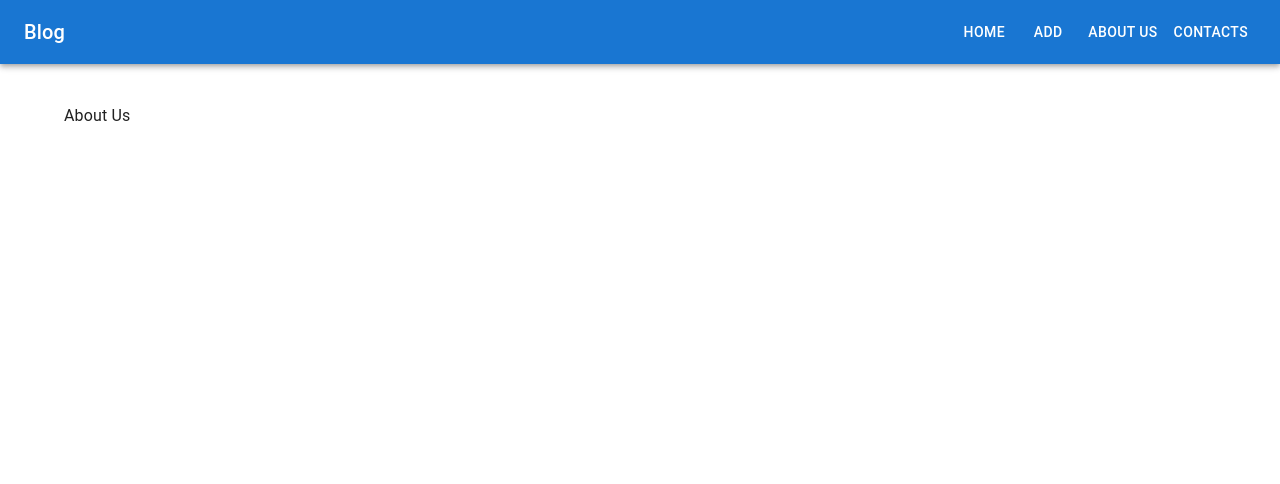
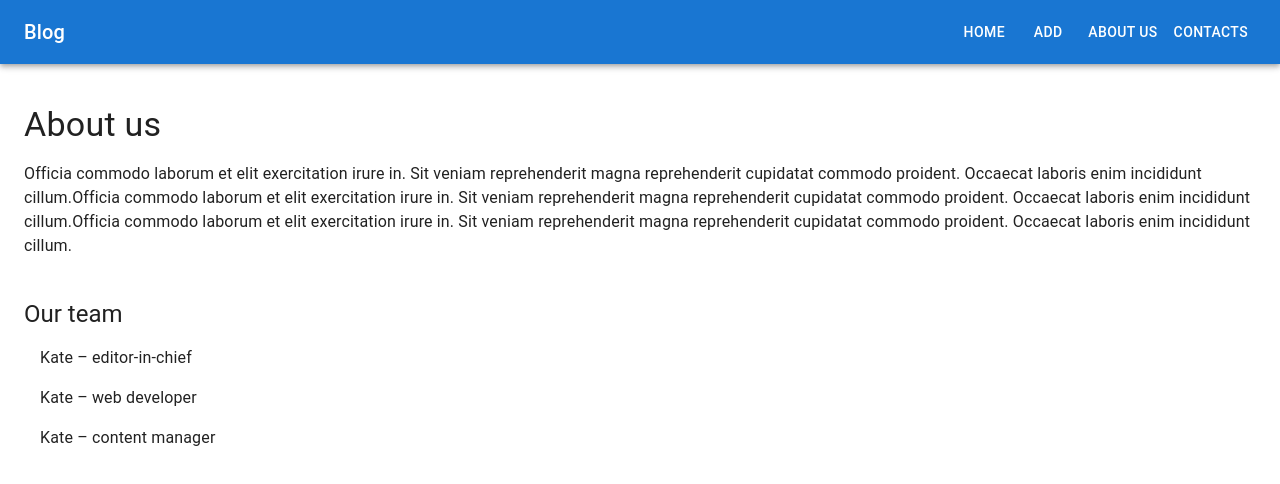
Before and after one commit to kate0321vs/hw-64, a React (Vite) app: page /posts/about in a window 1280 px wide. Shown: the top 484 px of the page. Built offline with nearby package versions, Linux system fonts and the light colour scheme.

Commit message:
Добавила контент на страницы AboutUs и Contacts и убрала лишние консольлоги

```diff
--- a/package.json
+++ b/package.json
@@ -16,6 +16,7 @@
     "@mui/styled-engine-sc": "^6.4.3",
     "axios": "^1.7.9",
     "dayjs": "^1.11.13",
+    "lorem-ipsum": "^2.0.8",
     "react": "^19.0.0",
     "react-dom": "^19.0.0",
     "react-router-dom": "^7.1.5",
--- a/src/App.tsx
+++ b/src/App.tsx
@@ -10,11 +10,11 @@ import EditPost from './components/EditPost/EditPost.tsx';
 
 const App = () => {
   return (
-    <div>
+    <>
       <header>
         <NavBar/>
       </header>
-      <Container maxWidth="lg">
+      <Container maxWidth="xl">
         <Routes>
           <Route path="/"
                  element={<Home/>}/>
@@ -34,7 +34,7 @@ const App = () => {
                  element={<h1>Not found page</h1>}/>
         </Routes>
       </Container>
-    </div>
+    </>
   );
 };
 
--- a/src/components/NavBar/NavBar.tsx
+++ b/src/components/NavBar/NavBar.tsx
@@ -3,7 +3,7 @@ import { NavLink } from 'react-router-dom';
 
 const NavBar = () => {
   return (
-    <Box sx={{ flexGrow: 1, mb: 5}}>
+    <Box sx={{mb: 5}}>
       <AppBar position="static">
         <Toolbar>
           <Typography
--- a/src/containers/AboutUs/AboutUs.tsx
+++ b/src/containers/AboutUs/AboutUs.tsx
@@ -1,8 +1,27 @@
+import { List, ListItem, Typography } from '@mui/material';
+
+
 const AboutUs = () => {
+
   return (
-    <div>
-      About Us
-    </div>
+    <>
+      <Typography paddingBottom={2} variant="h4">About us</Typography>
+      <Typography paddingBottom={5}>
+        Officia commodo laborum et elit exercitation irure in. Sit veniam reprehenderit magna
+        reprehenderit cupidatat commodo proident. Occaecat laboris enim incididunt cillum.Officia
+        commodo laborum et elit exercitation irure in. Sit veniam reprehenderit magna reprehenderit
+        cupidatat commodo proident. Occaecat laboris enim incididunt cillum.Officia commodo laborum
+        et elit exercitation irure in. Sit veniam reprehenderit magna reprehenderit cupidatat commodo
+        proident. Occaecat laboris enim incididunt cillum.
+      </Typography>
+      <Typography variant="h5">Our team</Typography>
+      <List>
+        <ListItem>Kate – editor-in-chief</ListItem>
+        <ListItem>Kate – web developer</ListItem>
+        <ListItem>Kate – content manager</ListItem>
+      </List>
+    </>
+
   );
 };
 
--- a/src/containers/Contacts/Contacts.tsx
+++ b/src/containers/Contacts/Contacts.tsx
@@ -1,8 +1,24 @@
+import { Button, Container, TextField, Typography } from '@mui/material';
 
 const Contacts = () => {
   return (
     <div>
-      Contacts
+      <Container maxWidth="md">
+        <Typography textAlign='center' variant="h4">Contact us</Typography>
+        <Typography textAlign='center'>
+          If you have questions or suggestions, please contact us!
+        </Typography>
+
+        <TextField label="Your name" fullWidth margin="normal" />
+        <TextField label="Email" type="email" fullWidth margin="normal" />
+        <TextField label="Message" multiline rows={4} fullWidth margin="normal" />
+        <Button variant="contained" sx={{ mt: 2 }}>Send</Button>
+
+        <Typography  variant="h5" sx={{ mt: 4 }}>Our contacts</Typography>
+        <Typography>Email: example@email.com</Typography>
+        <Typography>Phone: +7 (900) 123-45-67</Typography>
+      </Container>
+
     </div>
   );
 };
--- a/src/containers/Home/Home.tsx
+++ b/src/containers/Home/Home.tsx
@@ -4,7 +4,6 @@ import axiosApi from '../../axiosApi.ts';
 import Loader from '../../components/UI/Loader/Loader.tsx';
 import Grid from '@mui/material/Grid2';
 import PostItem from '../../components/PostItem/PostItem.tsx';
-
 
 const Home = () => {
   const [posts, setPosts] = useState<IPost[]>([]);
@@ -17,7 +16,6 @@ const Home = () => {
       if (response.data) {
         const postsObject = response.data;
         const postsObjectKeys = Object.keys(postsObject);
-        console.log(postsObjectKeys);
         const postsArr = postsObjectKeys.map(key => {
           return {
             id: key,
@@ -38,8 +36,6 @@ const Home = () => {
   useEffect(() => {
     void fetchPosts();
   }, [fetchPosts]);
-
-  console.log(posts);
 
   let allPosts = null;
 
```
Also changed, not shown: 1 other file (tests, documents, lock files or other folders).
